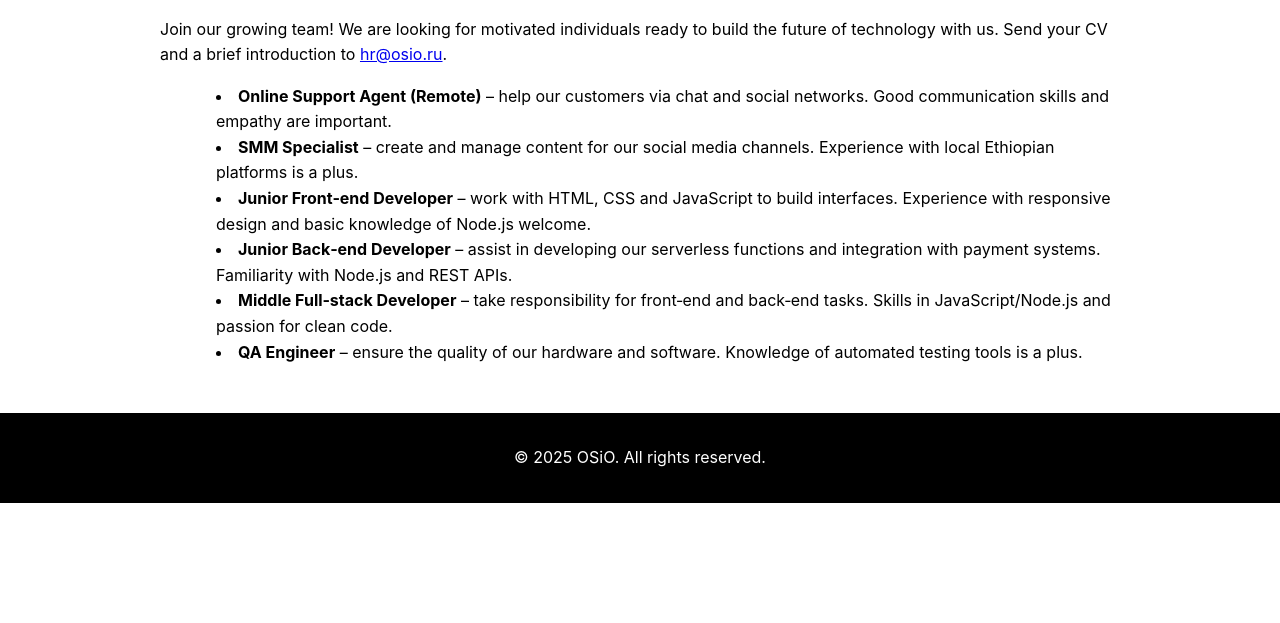
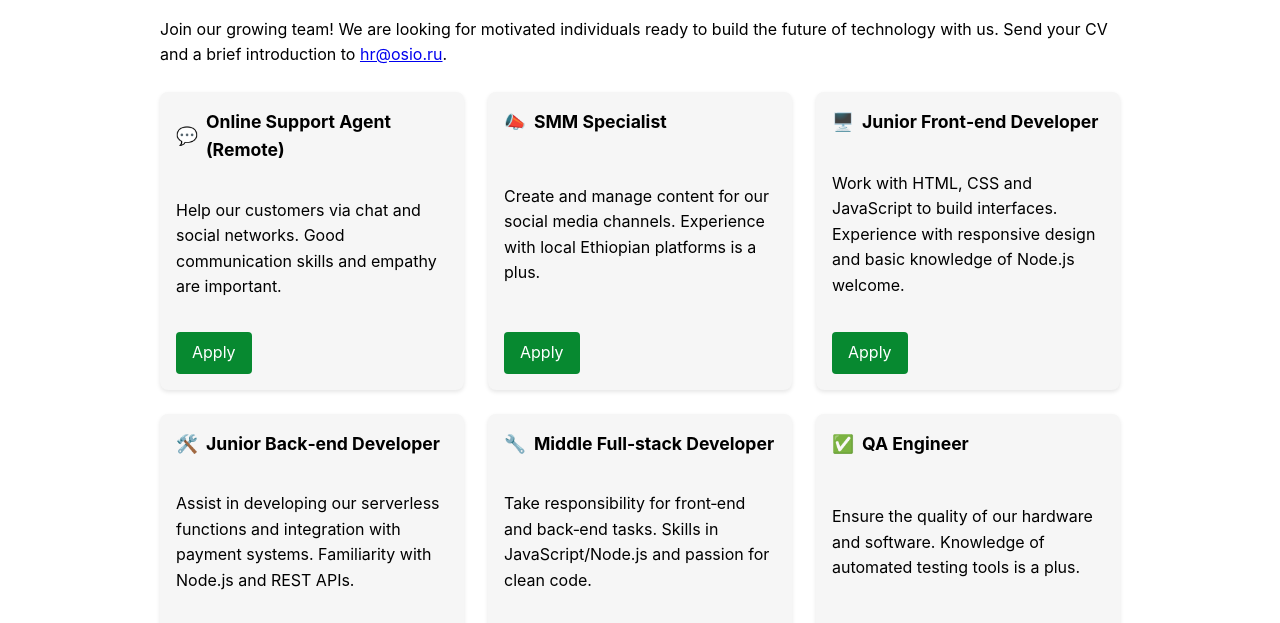
Before and after one commit to alexjiganov179-lab/chatosio, a website: page vacancies.html in a window 1280 px wide. Shown: the part 150-773 px from the top of the page. Drawn offline with Linux system fonts and the light colour scheme.

Commit message:
Refactor vacancies into card grid

```diff
--- a/css/styles.css
+++ b/css/styles.css
@@ -199,6 +199,66 @@
   padding: 1rem;
 }
 
+/* Vacancies grid */
+.vacancies-grid {
+  display: grid;
+  grid-template-columns: repeat(auto-fit, minmax(260px, 1fr));
+  gap: 1.5rem;
+  margin-top: 1.5rem;
+}
+
+.vacancy-card {
+  background-color: var(--primary-grey);
+  border-radius: 8px;
+  padding: 1rem;
+  box-shadow: 0 2px 4px rgba(0, 0, 0, 0.1);
+  display: flex;
+  flex-direction: column;
+  justify-content: space-between;
+  transition: transform 0.2s ease, box-shadow 0.2s ease;
+}
+
+.vacancy-card:hover,
+.vacancy-card:focus-within {
+  transform: translateY(-4px);
+  box-shadow: 0 4px 8px rgba(0, 0, 0, 0.15);
+}
+
+.vacancy-card h3 {
+  display: flex;
+  align-items: center;
+  margin-top: 0;
+  font-size: 1.1rem;
+}
+
+.vacancy-card .icon {
+  margin-right: 0.5rem;
+}
+
+.apply-button {
+  align-self: flex-start;
+  margin-top: 1rem;
+  padding: 0.5rem 1rem;
+  background-color: var(--primary-green);
+  color: var(--primary-white);
+  text-decoration: none;
+  border-radius: 4px;
+  transition: background-color 0.2s ease;
+}
+
+.apply-button:hover,
+.apply-button:focus {
+  background-color: var(--primary-black);
+  outline: 2px solid var(--primary-yellow);
+  outline-offset: 2px;
+}
+
+@media (max-width: 600px) {
+  .vacancies-grid {
+    grid-template-columns: 1fr;
+  }
+}
+
 /* FAQ accordion styles */
 .faq-item {
   margin-bottom: 1rem;
--- a/vacancies.html
+++ b/vacancies.html
@@ -5,9 +5,6 @@
   <meta name="viewport" content="width=device-width, initial-scale=1.0">
   <title>Vacancies – OSiO</title>
   <link rel="stylesheet" href="css/styles.css">
-  <style>
-    .vacancy-list { list-style: disc inside; margin-left: 1rem; }
-  </style>
 </head>
 <body>
   <header>
@@ -34,14 +31,38 @@
     <h2>Vacancies</h2>
     <p>Join our growing team! We are looking for motivated individuals ready to build the future of technology with us. Send your CV and a brief introduction to <a href="mailto:hr@osio.ru">hr@osio.ru</a>.</p>
 
-    <ul class="vacancy-list">
-      <li><strong>Online Support Agent (Remote)</strong> – help our customers via chat and social networks. Good communication skills and empathy are important.</li>
-      <li><strong>SMM Specialist</strong> – create and manage content for our social media channels. Experience with local Ethiopian platforms is a plus.</li>
-      <li><strong>Junior Front‑end Developer</strong> – work with HTML, CSS and JavaScript to build interfaces. Experience with responsive design and basic knowledge of Node.js welcome.</li>
-      <li><strong>Junior Back‑end Developer</strong> – assist in developing our serverless functions and integration with payment systems. Familiarity with Node.js and REST APIs.</li>
-      <li><strong>Middle Full‑stack Developer</strong> – take responsibility for front‑end and back‑end tasks. Skills in JavaScript/Node.js and passion for clean code.</li>
-      <li><strong>QA Engineer</strong> – ensure the quality of our hardware and software. Knowledge of automated testing tools is a plus.</li>
-    </ul>
+    <div class="vacancies-grid">
+      <article class="vacancy-card">
+        <h3><span class="icon" aria-hidden="true">💬</span>Online Support Agent (Remote)</h3>
+        <p>Help our customers via chat and social networks. Good communication skills and empathy are important.</p>
+        <a href="mailto:hr@osio.ru?subject=Online%20Support%20Agent%20Application" class="apply-button" aria-label="Apply for Online Support Agent">Apply</a>
+      </article>
+      <article class="vacancy-card">
+        <h3><span class="icon" aria-hidden="true">📣</span>SMM Specialist</h3>
+        <p>Create and manage content for our social media channels. Experience with local Ethiopian platforms is a plus.</p>
+        <a href="mailto:hr@osio.ru?subject=SMM%20Specialist%20Application" class="apply-button" aria-label="Apply for SMM Specialist">Apply</a>
+      </article>
+      <article class="vacancy-card">
+        <h3><span class="icon" aria-hidden="true">🖥️</span>Junior Front‑end Developer</h3>
+        <p>Work with HTML, CSS and JavaScript to build interfaces. Experience with responsive design and basic knowledge of Node.js welcome.</p>
+        <a href="mailto:hr@osio.ru?subject=Junior%20Front-end%20Developer%20Application" class="apply-button" aria-label="Apply for Junior Front-end Developer">Apply</a>
+      </article>
+      <article class="vacancy-card">
+        <h3><span class="icon" aria-hidden="true">🛠️</span>Junior Back‑end Developer</h3>
+        <p>Assist in developing our serverless functions and integration with payment systems. Familiarity with Node.js and REST APIs.</p>
+        <a href="mailto:hr@osio.ru?subject=Junior%20Back-end%20Developer%20Application" class="apply-button" aria-label="Apply for Junior Back-end Developer">Apply</a>
+      </article>
+      <article class="vacancy-card">
+        <h3><span class="icon" aria-hidden="true">🔧</span>Middle Full‑stack Developer</h3>
+        <p>Take responsibility for front‑end and back‑end tasks. Skills in JavaScript/Node.js and passion for clean code.</p>
+        <a href="mailto:hr@osio.ru?subject=Middle%20Full-stack%20Developer%20Application" class="apply-button" aria-label="Apply for Middle Full-stack Developer">Apply</a>
+      </article>
+      <article class="vacancy-card">
+        <h3><span class="icon" aria-hidden="true">✅</span>QA Engineer</h3>
+        <p>Ensure the quality of our hardware and software. Knowledge of automated testing tools is a plus.</p>
+        <a href="mailto:hr@osio.ru?subject=QA%20Engineer%20Application" class="apply-button" aria-label="Apply for QA Engineer">Apply</a>
+      </article>
+    </div>
   </section>
 
   <footer>
```
